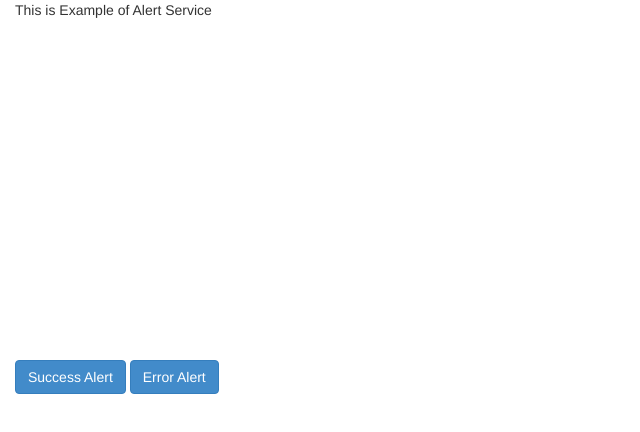
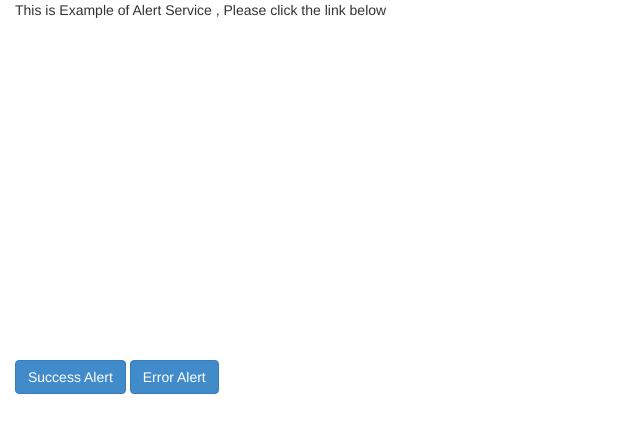
Before and after one commit to asadak86/Angular-alert-Service, a plain HTML site: page index.html in a window 1280 px wide. Shown: the whole page, without its empty margins (0-640 px from the left). Drawn offline with Linux system fonts and the light colour scheme.

Commit message:
Alert Msgs via Angularjs Service

```diff
--- a/index.html
+++ b/index.html
@@ -64,7 +64,7 @@ margin-bottom: 10px;
 
 
   <div class="col-sm-12 ">
-  This is Example of Alert Service
+  This is Example of Alert Service , Please click the link below
 
 
   <br><br><br><br><br><br><br><br><br><br><br><br><br><br><br><br><br><br>
```
